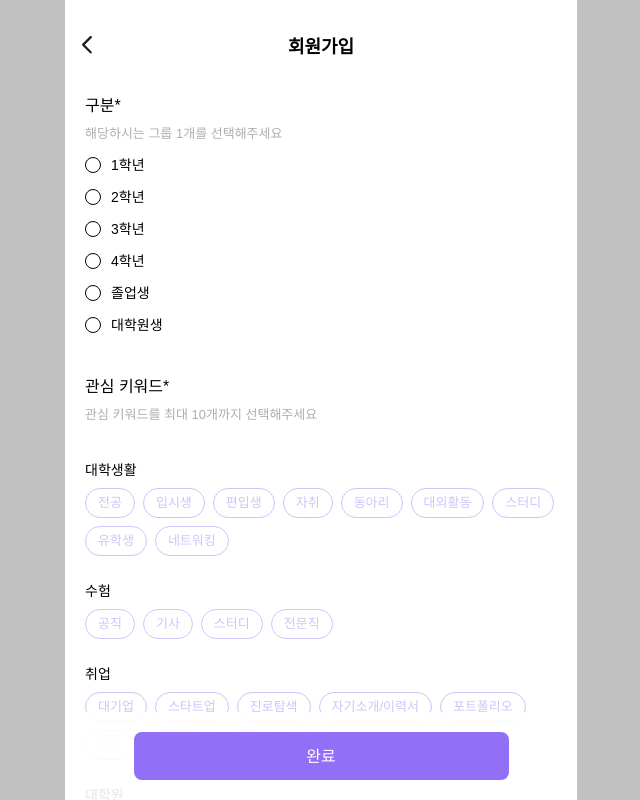
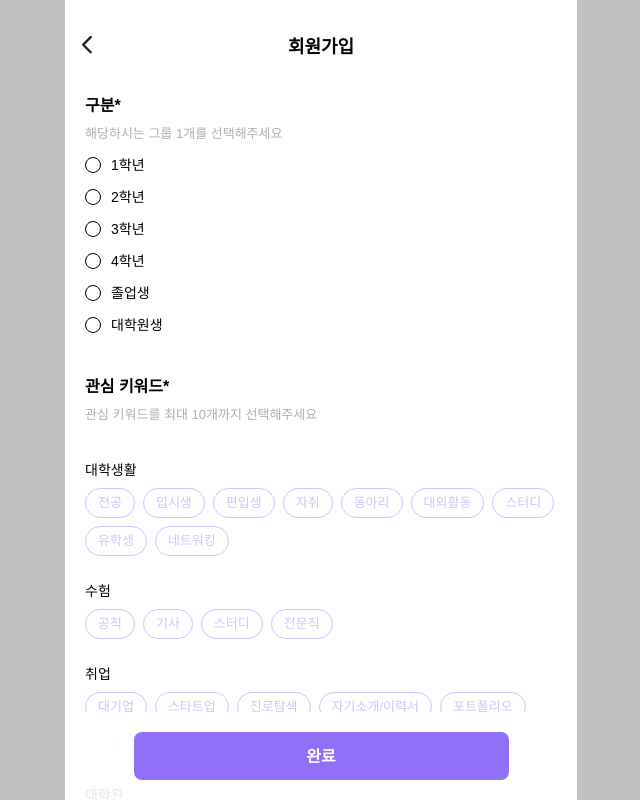
Before and after one commit to swyp3-babpool/babpool-frontend, a React (Vite) app: page /signup in a window 1280 px wide. Shown: the whole page, without its empty margins (319-959 px from the left). Built offline with nearby package versions, Linux system fonts and the light colour scheme; a web font is replaced by a local one.

Commit message:
fix: fix fontweight

```diff
--- a/src/assets/styles/theme.ts
+++ b/src/assets/styles/theme.ts
@@ -43,30 +43,30 @@ interface FontStyle {
 export const fontStyles: Record<string, FontStyle> = {
     h1: {
         fontSize: '2.4rem',
-        fontWeight: 'bold',
+        fontWeight: '700',
         lineHeight: '31px',
     },
 
     h2: {
         fontSize: '2.4rem',
-        fontWeight: 'normal',
+        fontWeight: '400',
         lineHeight: '31px',
     },
 
     h3: {
         fontSize: '1.8rem',
-        fontWeight: 'bold',
+        fontWeight: '700',
         lineHeight: '24px',
     },
 
     h4: {
         fontSize: '1.8rem',
-        fontWeight: 'semi-bold',
+        fontWeight: '600',
         lineHeight: '24px',
     },
     h5: {
         fontSize: '1.6rem',
-        fontWeight: 'semi-bold',
+        fontWeight: '700',
         lineHeight: '21px',
     },
     h6: {
@@ -76,22 +76,22 @@ export const fontStyles: Record<string, FontStyle> = {
     },
     body: {
         fontSize: '1.6rem',
-        fontWeight: 'normal',
+        fontWeight: '400',
         lineHeight: '21px',
     },
     caption1: {
         fontSize: '1.4rem',
-        fontWeight: 'normal',
+        fontWeight: '400',
         lineHeight: '22px',
     },
     caption2: {
         fontSize: '1.3rem',
-        fontWeight: 'normal',
+        fontWeight: '400',
         lineHeight: '20px',
     },
     caption3: {
         fontSize: '1.3rem',
-        fontWeight: 'bold',
+        fontWeight: '700',
         lineHeight: '20px',
     },
 };
```
